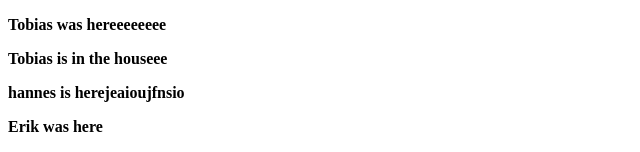
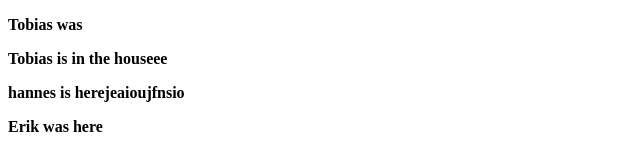
Before and after one commit to ehildingg/workout-app, a Vue app: page / in a window 1280 px wide. Shown: the top 152 px of the page, without its empty margins (0-640 px from the left). Built offline with nearby package versions, Linux system fonts and the light colour scheme; no server answers.

Commit message:
Change TJ 0.1

```diff
--- a/src/App.vue
+++ b/src/App.vue
@@ -14,7 +14,7 @@
 
 <template>
   <nav>
-    <p>Tobias was hereeeeeeee</p>
+    <p>Tobias was</p>
     <p>Tobias is in the houseee</p>
     <p>hannes is herejeaioujfnsio</p>
     <p>Erik was here</p>
```
